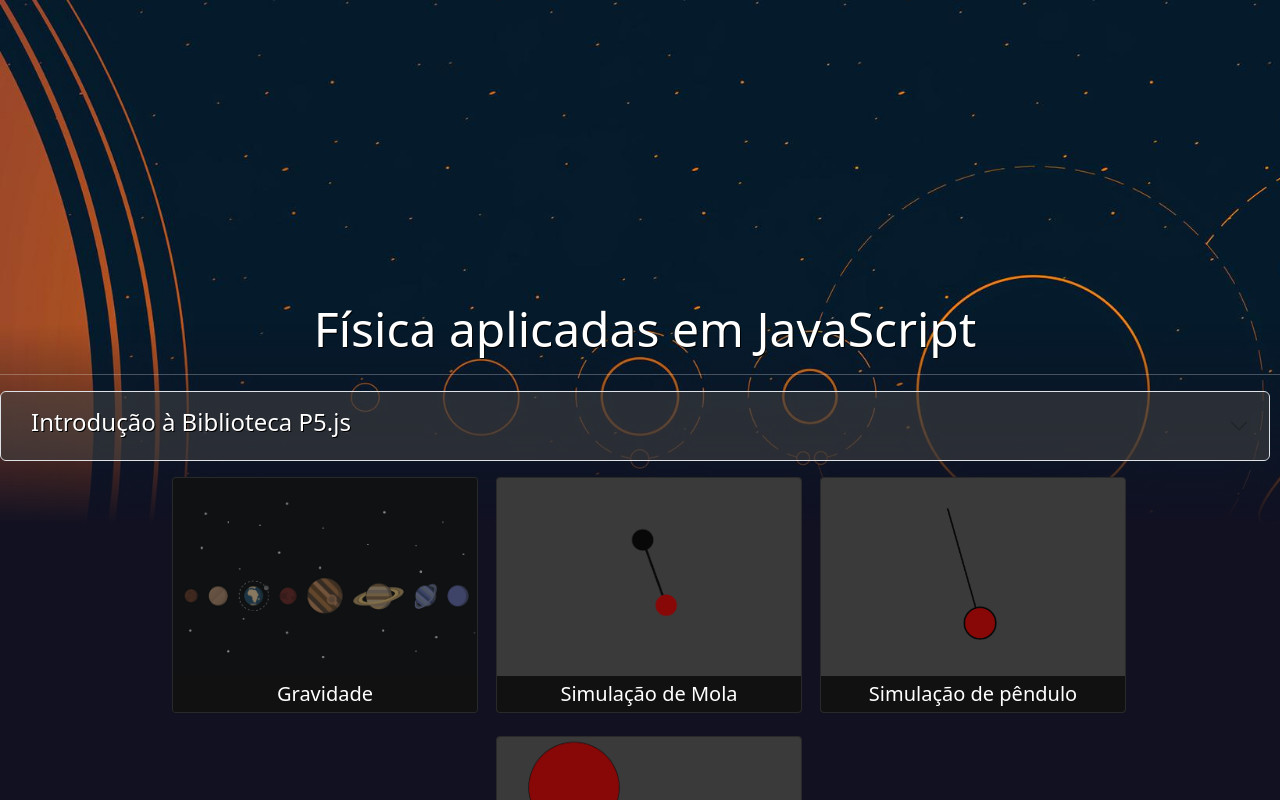
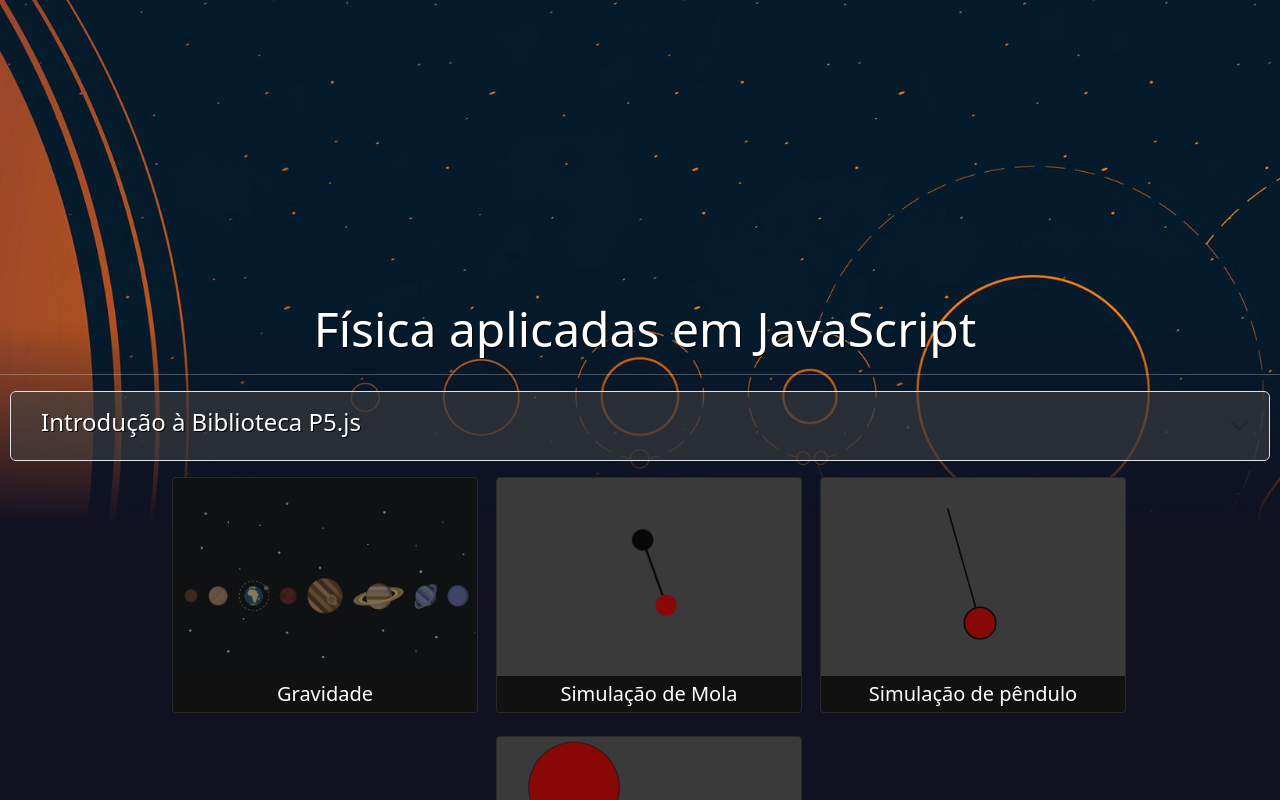
Before and after one commit to caiochibantemilani/computacao_grafica_fisica, a React (Create React App) app in the folder seminario-master/: page / in a window 1280 px wide. Built offline with nearby package versions, Linux system fonts and the light colour scheme.

Commit message:
layout 2

```diff
--- a/seminario-master/src/pages/menu.css
+++ b/seminario-master/src/pages/menu.css
@@ -135,7 +135,7 @@ body {
 
 .introducao{
     padding-bottom: 1rem;
-    margin: 0 10px 0 0;
+    margin: 0 10px;
 }
 
 .accordion-button.collapsed {
```
